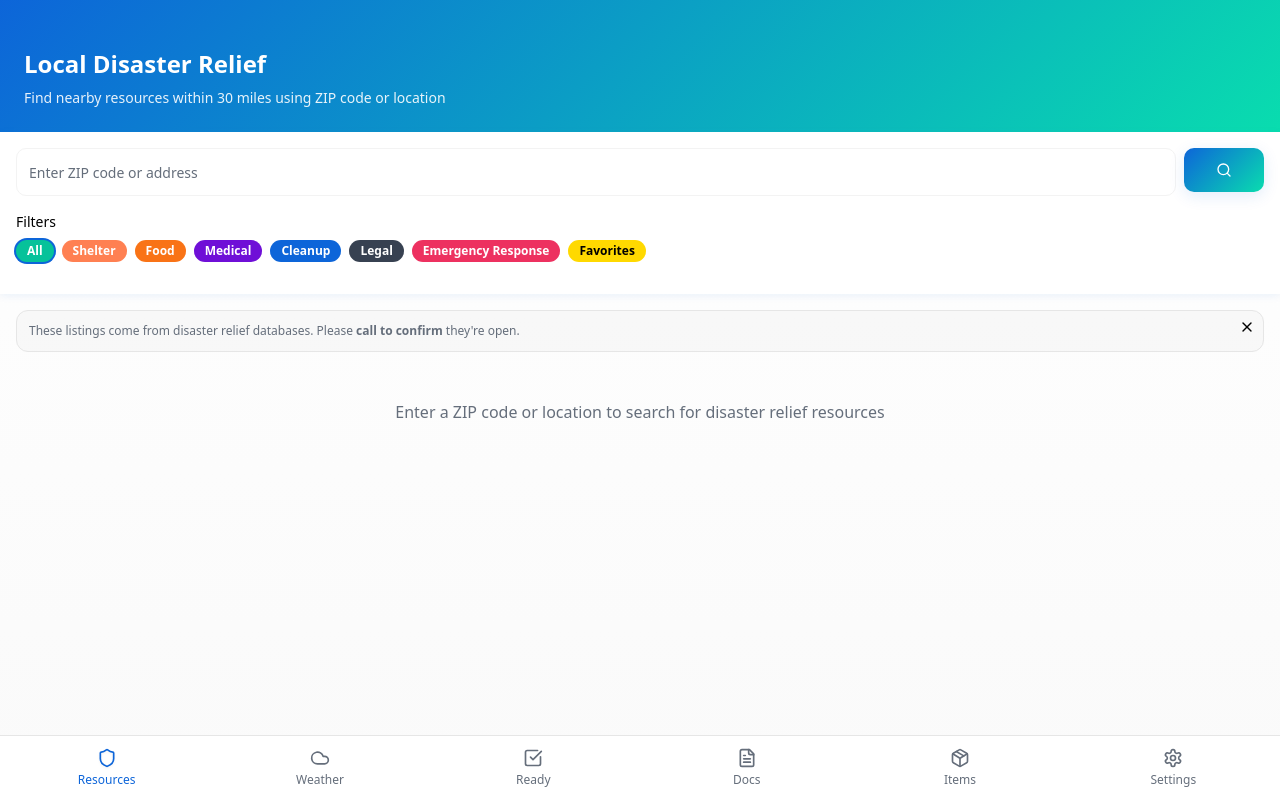
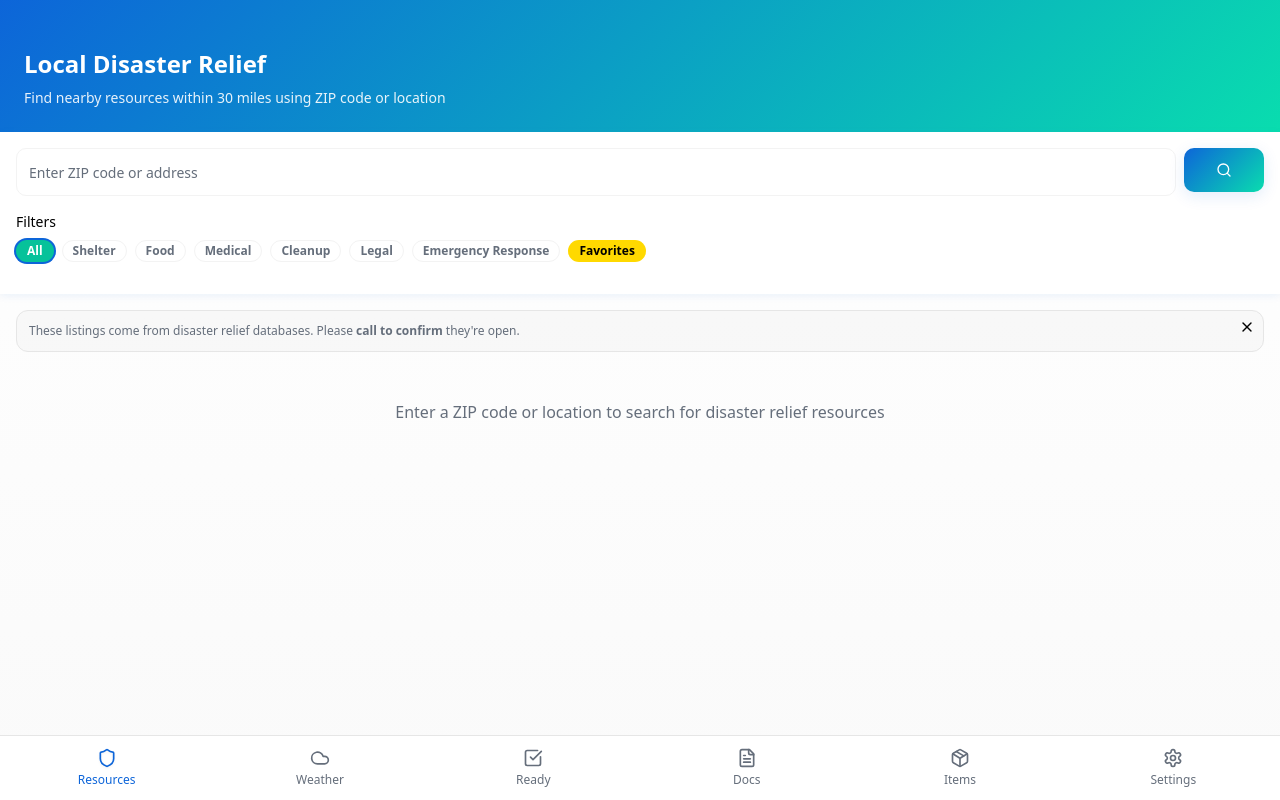
Before and after one commit to schnabs27/nestprotect, a React (Vite) app: page / in a window 1280 px wide. Both pictures are taken after a click on the button "Continue as Guest". Built offline with nearby package versions, Linux system fonts and the light colour scheme.

Commit message:
Refactor filter button styles
Update the styling for filter buttons on the Resources page. Non-selected filters will now have a white fill, gray outline, and dark gray text, matching the ZIP code text field's formatting. The selected state for these filters will remain unchanged.

```diff
--- a/src/components/ResourcesPage.tsx
+++ b/src/components/ResourcesPage.tsx
@@ -225,18 +225,27 @@ const ResourcesPage = () => {
         <div className="mb-4">
           <h3 className="text-sm font-medium text-foreground mb-2">Filters</h3>
           <div className="flex flex-wrap gap-2">
-            {mainCategories.map((category) => (
+            {mainCategories.map((category) => {
+              const isSelected = selectedCategory === category.id;
+              const isFavorites = category.id === "favorites";
+
+              return (
                 <Badge
                   key={category.id}
                   variant="secondary"
-                className={`${category.color} ${category.id === "favorites" ? "text-yellow-foreground" : "text-white"} cursor-pointer hover:opacity-80 transition-smooth ${
-                  selectedCategory === category.id ? 'ring-2 ring-primary' : ''
+                  className={`cursor-pointer hover:opacity-80 transition-smooth ${
+                    isSelected
+                      ? `${category.color} ${isFavorites ? "text-yellow-foreground" : "text-white"} ring-2 ring-primary`
+                      : isFavorites
+                        ? `${category.color} text-yellow-foreground`
+                        : "bg-background border border-input text-muted-foreground hover:bg-muted/50"
                   }`}
                   onClick={() => setSelectedCategory(category.id)}
                 >
                   {category.label}
                 </Badge>
-            ))}
+              );
+            })}
           </div>
         </div>
 
```
Lines whose indentation alone changed are shown as unchanged.
